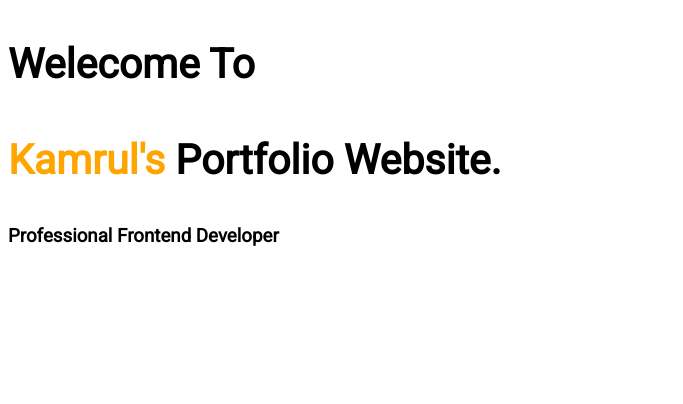
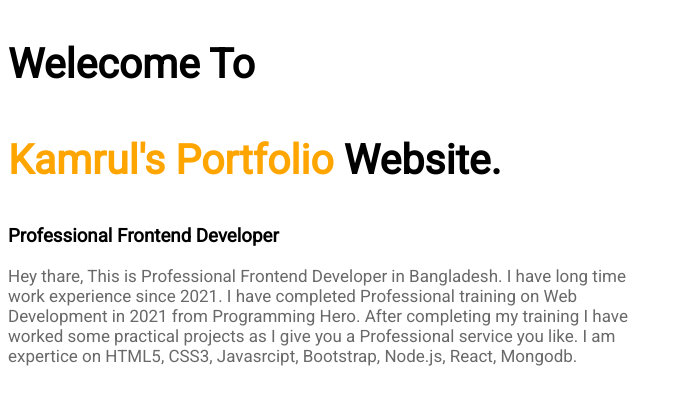
Before and after one commit to KamrulHasan11/developerkamrul, a plain HTML site: page index.html in a window 1280 px wide. Shown: the whole page, without its empty margins (0-683 px from the left). Drawn offline with Linux system fonts and the light colour scheme.

Commit message:
added new html documents

```diff
--- a/index.html
+++ b/index.html
@@ -9,8 +9,11 @@
     <link rel="stylesheet" href="style.css">
 </head>
 <body>
-    <h2>Welecome To</h2>
-    <h2><span class="name_heilight">Kamrul's</span> Portfolio Website.</h2>
-    <h3>Professional Frontend Developer</h3>
+    <div class="header_section">
+        <h2>Welecome To</h2>
+        <h2><span class="name_heilight">Kamrul's Portfolio</span> Website.</h2>
+        <h3>Professional Frontend Developer</h3>
+        <p>Hey thare, This is Professional Frontend Developer in Bangladesh. I have long time work experience since 2021. I have completed Professional training on Web Development in 2021 from Programming Hero. After completing my training I have worked some practical projects as I give you a Professional service you like. I am expertice on HTML5, CSS3, Javasrcipt, Bootstrap, Node.js, React, Mongodb.</p>
+    </div>
 </body>
 </html>
--- a/style.css
+++ b/style.css
@@ -8,3 +8,8 @@ h2{
 .name_heilight{
     color: orange;
 }
+.header_section p{
+    width: 50%;
+    font-size: 17px;
+    color: #696969;
+}
```
